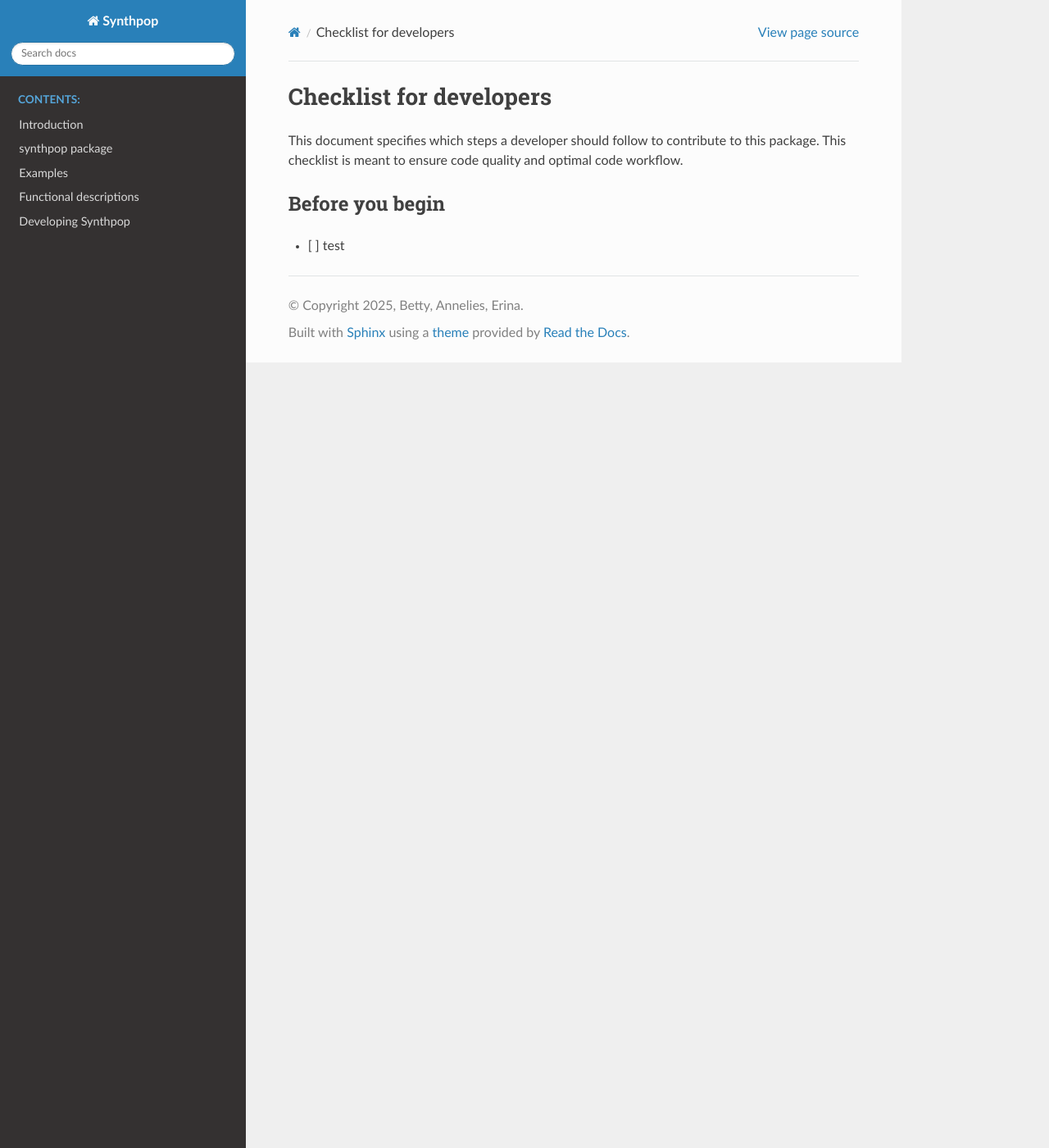
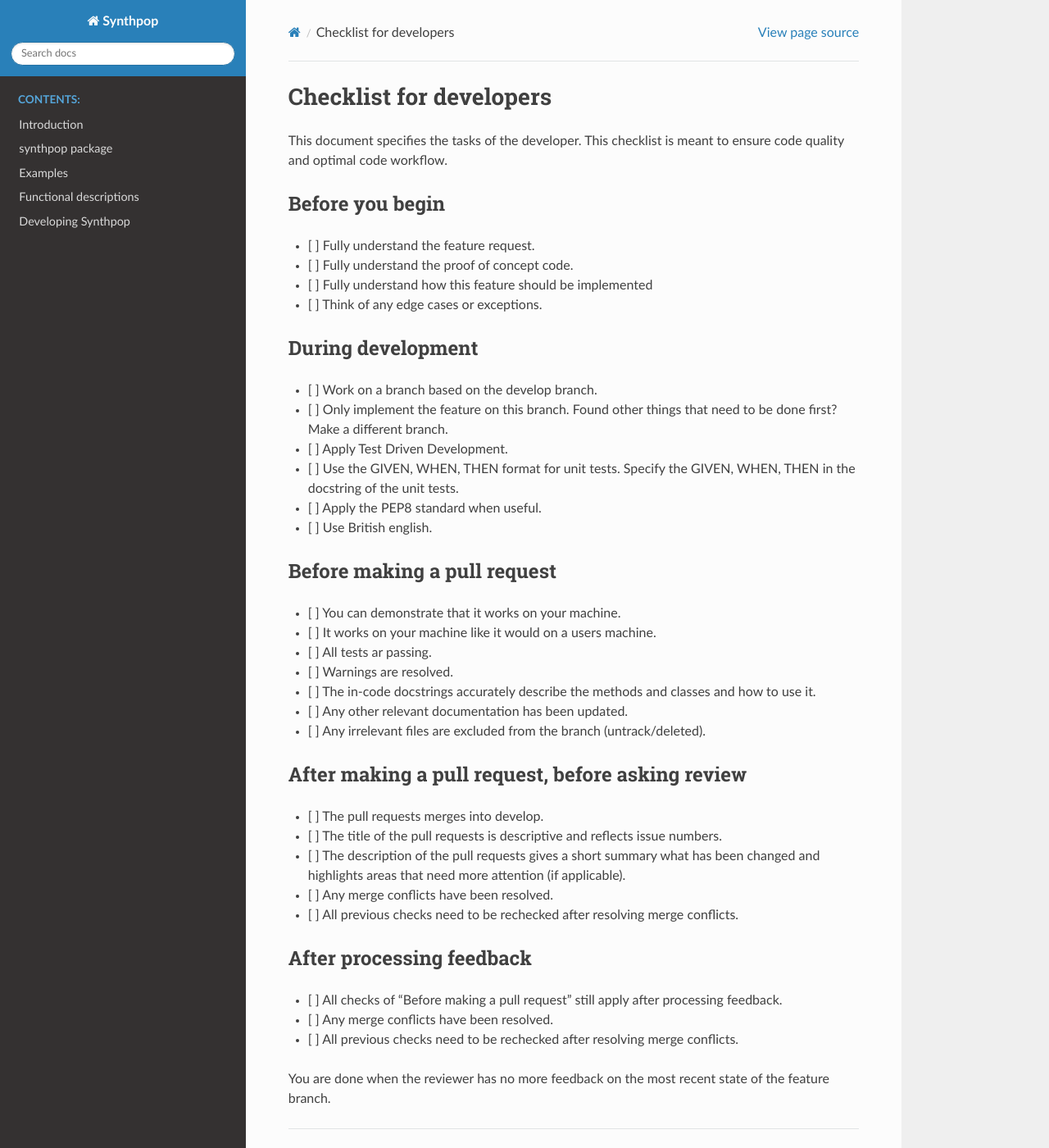
Before and after one commit to duonl/synthpop-py, a Sphinx documentation site: the page built from docs/source/developer_checklist.md, in a window 1280 px wide and 1400 px high. Shown: the whole window at 82% size. Built offline with Sphinx 7.4.7 and the Read the Docs theme 3.1.0, drawn with Linux system fonts in a browser that asks for light colours.

Commit message:
made checklist for the developer

```diff
--- a/docs/source/developer_checklist.md
+++ b/docs/source/developer_checklist.md
@@ -1,7 +1,43 @@
 # Checklist for developers
 
-This document specifies which steps a developer should follow to contribute to this package.
+This document specifies the tasks of the developer.
 This checklist is meant to ensure code quality and optimal code workflow.
 
 ## Before you begin
-- [ ] test
+- [ ] Fully understand the feature request.
+- [ ] Fully understand the proof of concept code.
+- [ ] Fully understand how this feature should be implemented
+- [ ] Think of any edge cases or exceptions.
+
+## During development
+
+- [ ] Work on a branch based on the develop branch.
+- [ ] Only implement the feature on this branch. Found other things that need to be done first? Make a different branch.
+- [ ] Apply Test Driven Development.
+- [ ] Use the GIVEN, WHEN, THEN format for unit tests. Specify the GIVEN, WHEN, THEN in the docstring of the unit tests.
+- [ ] Apply the PEP8 standard when useful.
+- [ ] Use British english.
+
+## Before making a pull request
+
+- [ ] You can demonstrate that it works on your machine.
+- [ ] It works on your machine like it would on a users machine.
+- [ ] All tests ar passing.
+- [ ] Warnings are resolved.
+- [ ] The in-code docstrings accurately describe the methods and classes and how to use it.
+- [ ] Any other relevant documentation has been updated.
+- [ ] Any irrelevant files are excluded from the branch (untrack/deleted).
+
+## After making a pull request, before asking review
+- [ ] The pull requests merges into develop.
+- [ ] The title of the pull requests is descriptive and reflects issue numbers.
+- [ ] The description of the pull requests gives a short summary what has been changed and highlights areas that need more attention (if applicable).
+- [ ] Any merge conflicts have been resolved.
+- [ ] All previous checks need to be rechecked after resolving merge conflicts.
+
+## After processing feedback
+- [ ] All checks of "Before making a pull request" still apply after processing feedback.
+- [ ] Any merge conflicts have been resolved.
+- [ ] All previous checks need to be rechecked after resolving merge conflicts.
+
+You are done when the reviewer has no more feedback on the most recent state of the feature branch.
```
